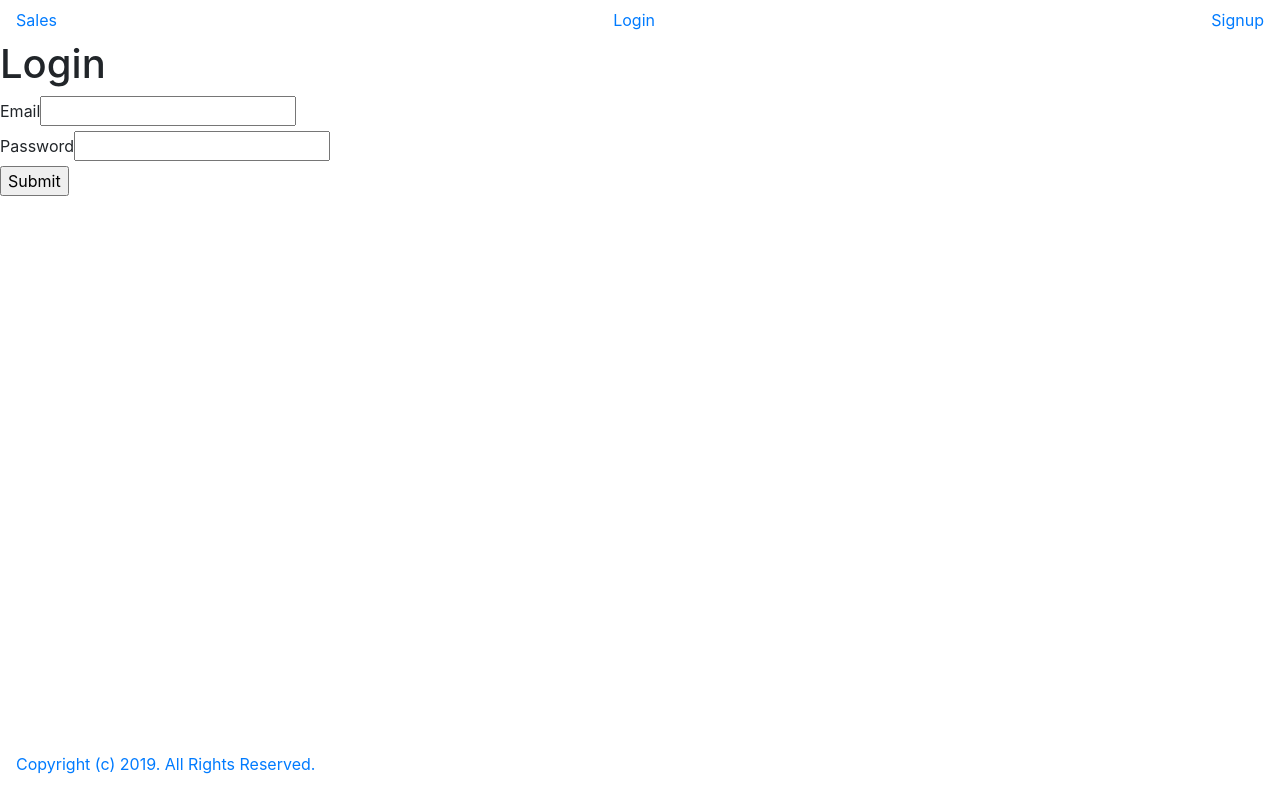
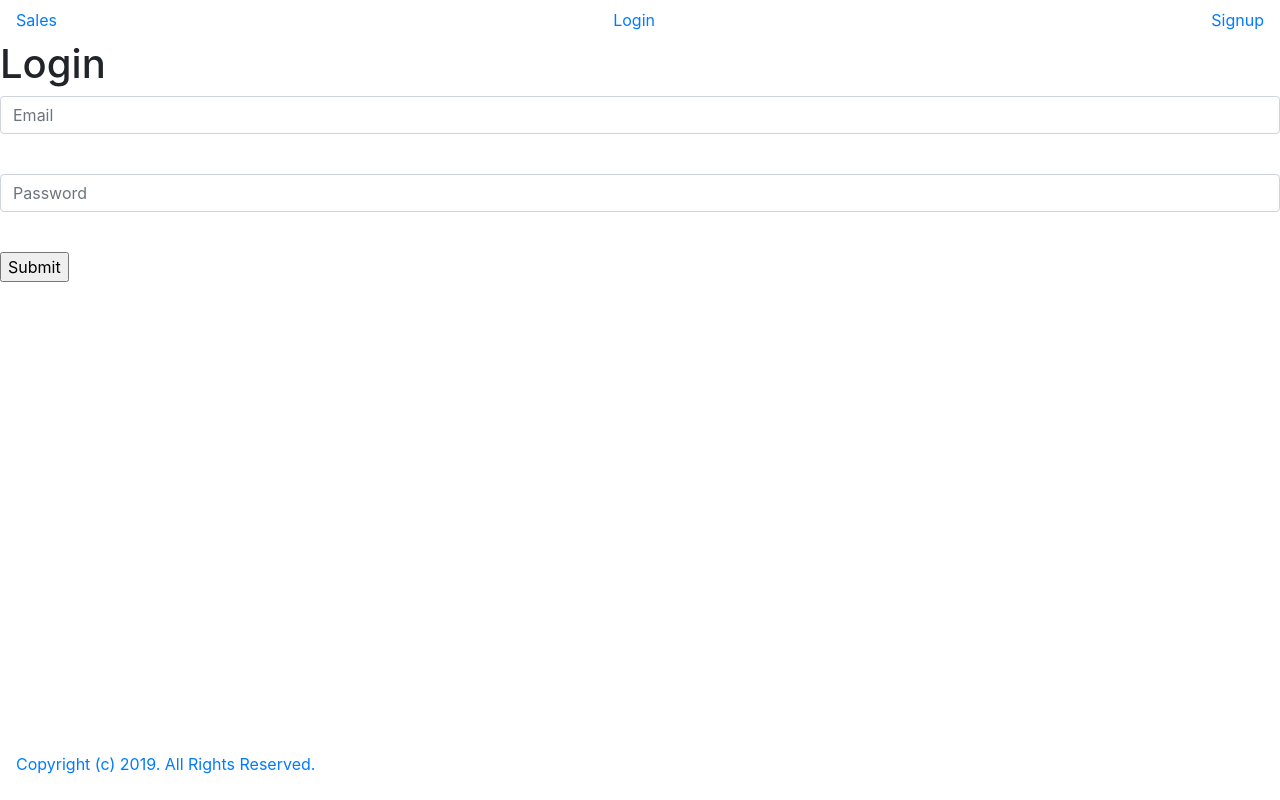
Before and after one commit to dmcgrann/bluelight-special, a React (Create React App) app in the folder client/: page /login in a window 1280 px wide. Built offline with nearby package versions, Linux system fonts and the light colour scheme; no server answers; what google-maps-react would draw is missing.

Commit message:
update login form to use new components

```diff
--- a/client/src/components/users/LoginForm.js
+++ b/client/src/components/users/LoginForm.js
@@ -2,6 +2,8 @@ import React from 'react';
 import {connect} from 'react-redux';
 import {userLogin} from '../../actions/users';
 import {updateUserForm} from '../../actions/userForms';
+import EmailInput from '../../components/common/EmailInput'
+import PasswordInput from '../../components/common/PasswordInput'
 
 const LoginForm = ({ loginUserInfo, updateUserForm, userLogin, history }) => {
 
@@ -25,17 +27,17 @@ const LoginForm = ({ loginUserInfo, updateUserForm, userLogin, history }) => {
     <form onSubmit={handleSubmit}>
             <h1>Login</h1>
 
-            <label>Email</label>
-            <input
+            <EmailInput
               name='email'
+              placeholder='Email'
               value={loginUserInfo.email}
               onChange={handleChange}
               /><br/>
 
-            <label>Password</label>
-            <input
-              type='password'
+
+            <PasswordInput
               name='password'
+              placeholder='Password'
               value={loginUserInfo.password}
               onChange={handleChange}
               /><br/>
```
